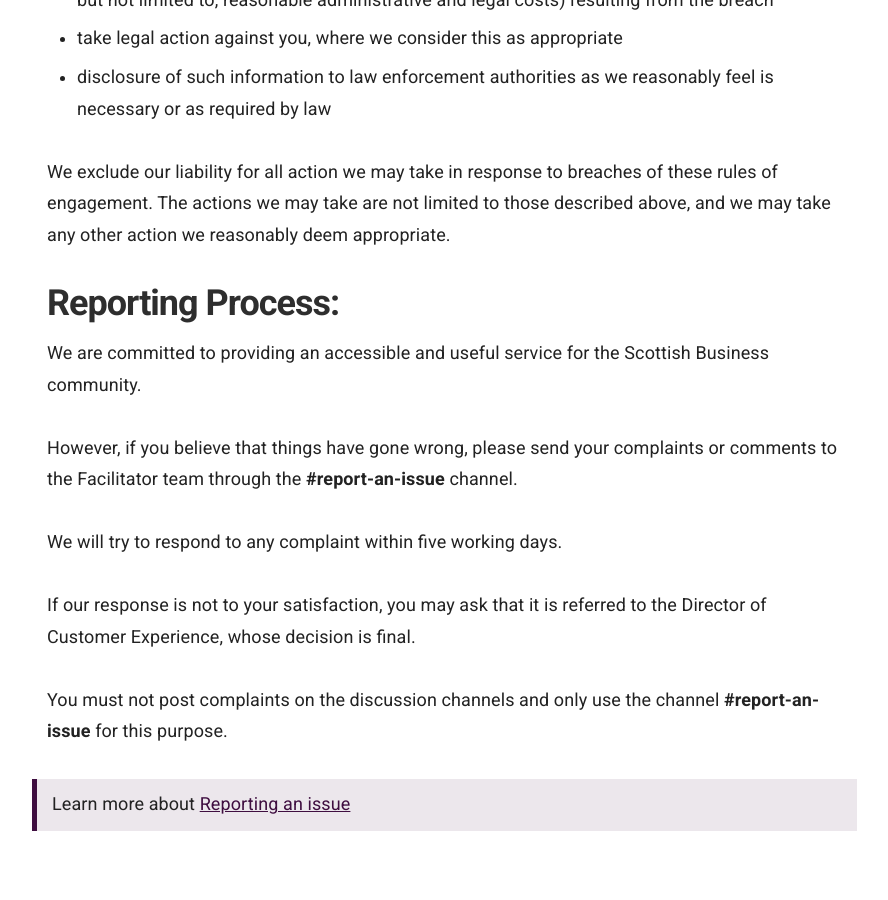
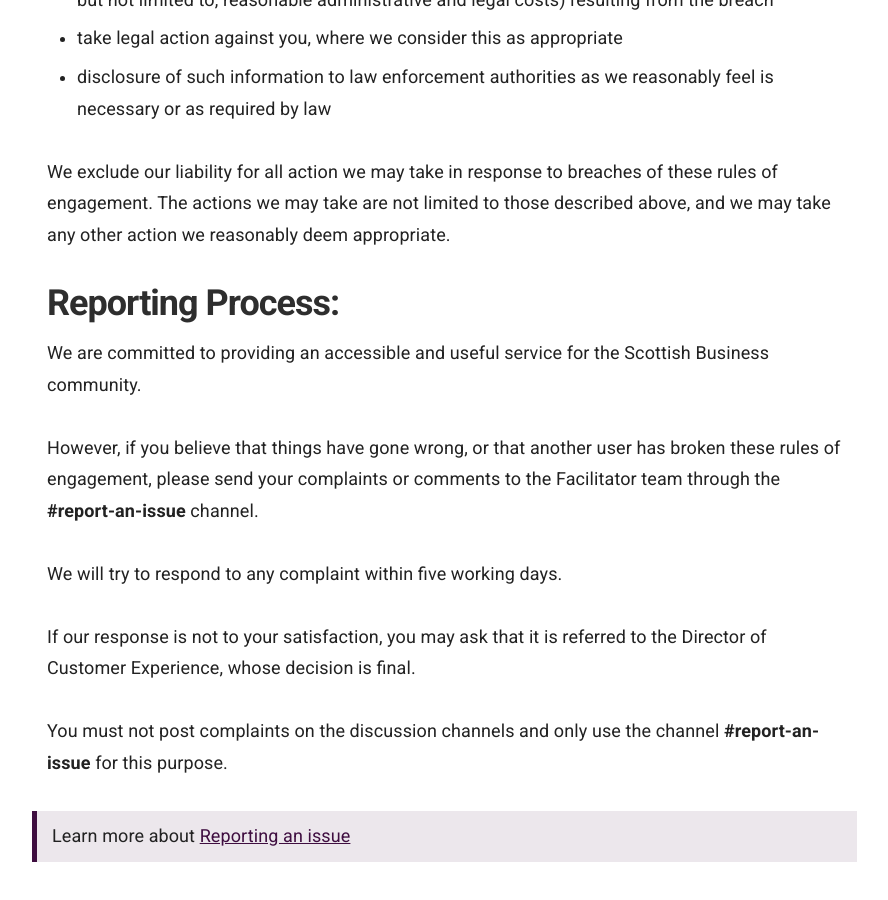
Before and after one commit to scotentSD/p2p, a Jekyll site: the page built from rules-of-engagement.md, in a window 1280 px wide and 900 px high, scrolled down 1401 px. Shown: the whole window, without its empty margins (343-1231 px from the left). Built offline with Jekyll 4.4.1, drawn with Linux system fonts in a browser that asks for light colours; before the commit the page ends 2270 px from its top, so only the background shows below that.

Commit message:
SK - add mention of other users breaking the rules

```diff
--- a/rules-of-engagement.md
+++ b/rules-of-engagement.md
@@ -37,7 +37,7 @@ We exclude our liability for all action we may take in response to breaches of t
 
 We are committed to providing an accessible and useful service for the Scottish Business community.
 
-However, if you believe that things have gone wrong, please send your complaints or comments to the Facilitator team through the **#report-an-issue** channel.
+However, if you believe that things have gone wrong, or that another user has broken these rules of engagement, please send your complaints or comments to the Facilitator team through the **#report-an-issue** channel.
 
 We will try to respond to any complaint within five working days.
 
```
